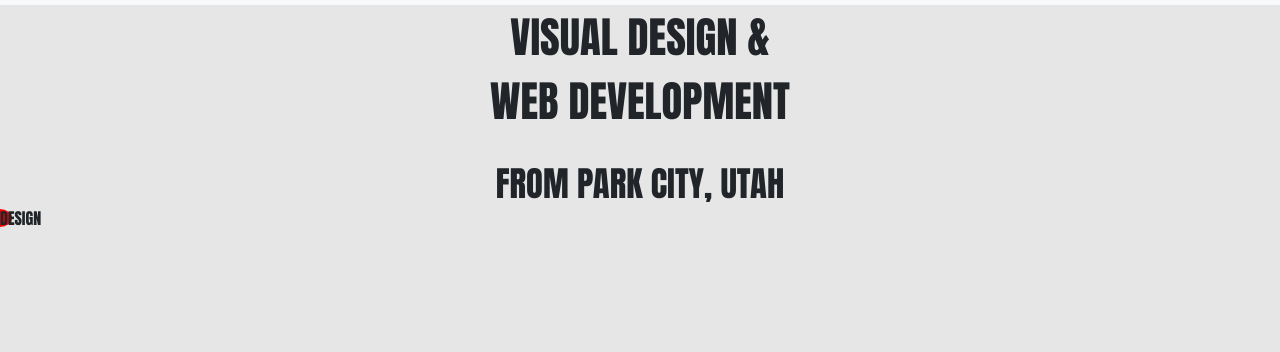
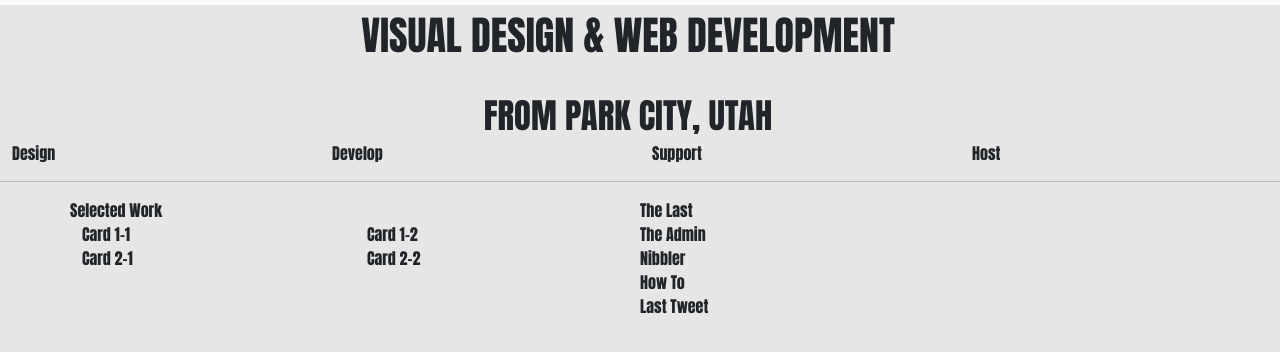
Before and after one commit to abadi-salinas-CodeupDesign/icon-codeupdesign, a plain HTML site: page index.html in a window 1280 px wide. Shown: the part 54-406 px from the top of the page. Drawn offline with nearby package versions, Linux system fonts and the light colour scheme.

Commit message:
completed skeleton for project

```diff
--- a/index.html
+++ b/index.html
@@ -32,30 +32,89 @@
         </div>
     </nav>
 
-    <!--Header-->
-        <div class="header">
+    <!--Header--------------------------------------------------------------->
+        <div class="container-fluid main-header"> <!-- Header Container (make row if sizing complications)-->
+            <div class="row"><!-- Title Row -->
                 <div class="row justify-content-center">
-                <div class="col-md-3 text-center" id="header-title">VISUAL DESIGN & WEB DEVELOPMENT</div>
+                    <div class="col"></div>
+                    <div class="fs-1 col-sm-12 text-center" id="header-title">VISUAL DESIGN & WEB DEVELOPMENT</div>
+                    <div class="col"></div>
+                </div>
             </div>
             <br>
+            <div class="row"><!-- Subtitle Row -->
                 <div class="row justify-content-center">
-                <div class="col-md-3 text-center" id="subheader-title">FROM PARK CITY, UTAH</div>
+                    <div class="col text-center" id="subheader-title">FROM PARK CITY, UTAH</div>
                 </div>
             </div>
-    <!-- Red Circle Start -->
-    <div class="circle-containers">
-        <div class="row">
-            <div class="red-circles col-md-">
-                 DESIGN
+            <div class="row"><!-- Circle Row -->
+<!--                <div class="container">-->
+
+                    <div class="col"> <!-- Red Circle -->
+                        Design
+                    </div>
+                    <div class="col"> <!-- Orange Circle -->
+                        Develop
+                    </div>
+
+
+                    <div class="col"> <!-- Green Circle -->
+                        Support
+                    </div>
+                    <div class="col"> <!-- Blue Circle -->
+                        Host
+                    </div>
+
+                </div>
+<!--            </div>-->
+        </div>
+    <!--- Underline break -->
+    <hr>
+<!-- Body Content -------------------------------------------------------->
+        <div class="container main-body"> <!-- Body Container (make row if sizing complications)-->
+
+            <div class="row"> <!-- Row for Body Content -->
+                <div class="col"> <!-- Card Column-->
+                    <div class="row"> <!-- New Label Row -->
+                        Selected Work
+                    </div>
+                    <div class="row"><!-- Card Row 1 -->
+                        <div class="col"> <!-- Card Column 1-1 -->
+                            Card 1-1
+                        </div>
+                        <div class="col"> <!-- Card Column 1-2 -->
+                            Card 1-2
                         </div>
                     </div>
-        <div class="row">
-
+                    <div class="row"> <!-- Card Row 2-->
+                        <div class="col"> <!-- Card Column 2-1 -->
+                            Card 2-1
+                        </div>
+                        <div class="col"> <!-- Card Column 2-2 -->
+                            Card 2-2
+                        </div>
                     </div>
                 </div>
 
-
-
+                <div class="col"> <!-- Side Bar Colum -->
+                    <div class="row">
+                        The Last
+                    </div>
+                    <div class="row"><!-- Row 1-2 The Admin Bar-->
+                        The Admin
+                    </div>
+                    <div class="row"><!-- Row 1-3 Nibbler -->
+                        Nibbler
+                    </div>
+                    <div class="row"><!-- Row 1-4 How To  -->
+                        How To
+                    </div>
+                    <div class="row"><!-- Row 1-5 Last Tweet -->
+                        Last Tweet
+                    </div>
+                </div>
+            </div>
+        </div>
 
     <!-- JavaScript Bundle with Popper -->
     <script src="https://cdn.jsdelivr.net/npm/bootstrap@5.2.2/dist/js/bootstrap.bundle.min.js" integrity="sha384-OERcA2EqjJCMA+/3y+gxIOqMEjwtxJY7qPCqsdltbNJuaOe923+mo//f6V8Qbsw3" crossorigin="anonymous"></script>
```
Lines whose indentation alone changed are shown as unchanged.
